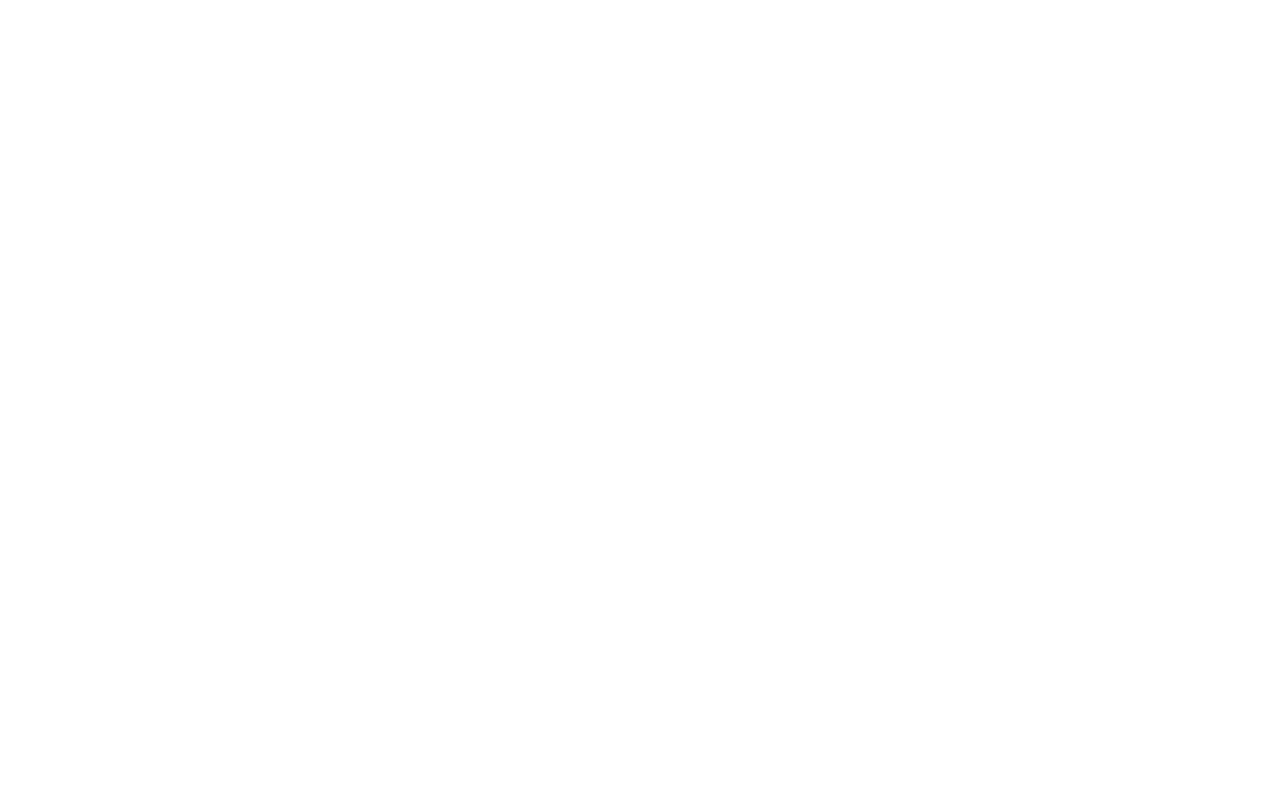
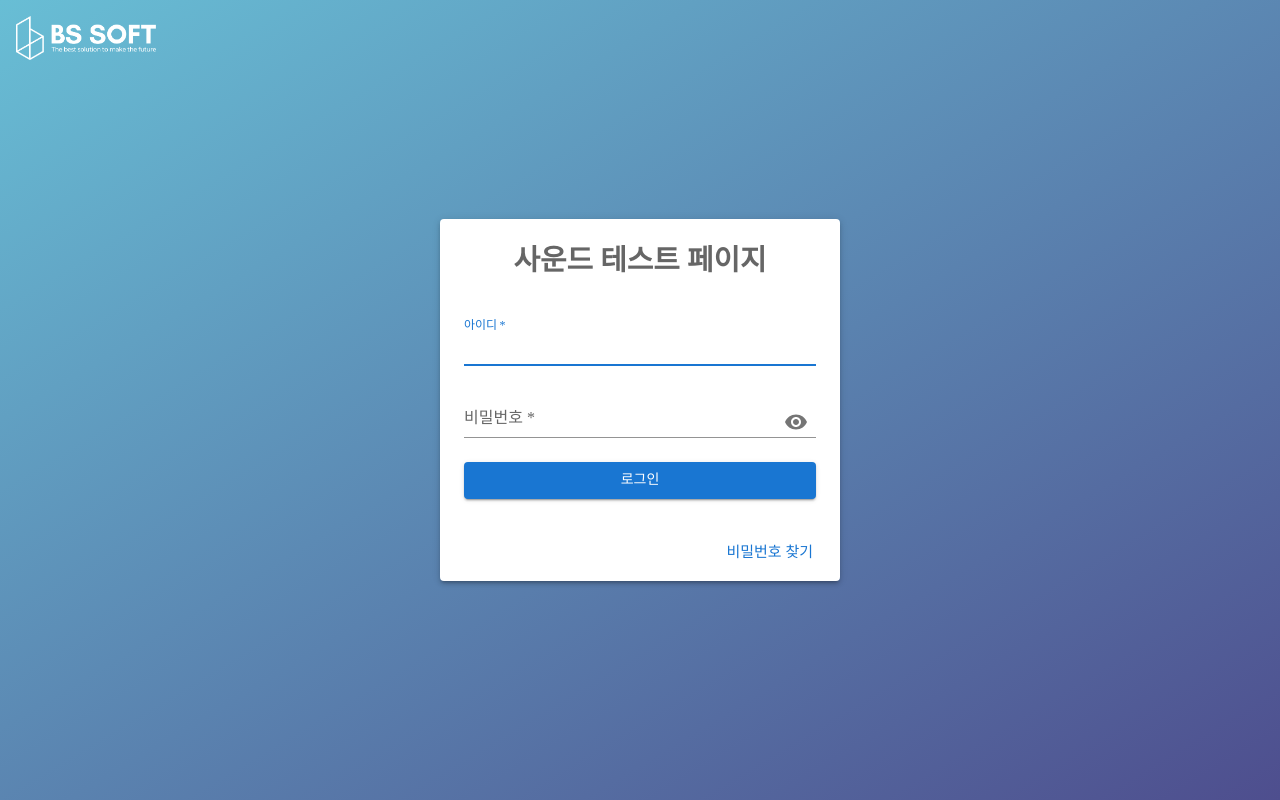
Before and after one commit to bssoft-dev/sound-test-web-2206, a React (Create React App) app: page /login in a window 1280 px wide. Before the commit this address had no page. Built offline with nearby package versions, Linux system fonts and the light colour scheme; a web font is replaced by a local one.

Commit message:
add: login page

```diff
--- a/package.json
+++ b/package.json
@@ -23,7 +23,7 @@
     "web-vitals": "^2.1.4"
   },
   "scripts": {
-    "start": "export PORT=22063 DANGEROUSLY_DISABLE_HOST_CHECK=true && react-scripts start",
+    "start": "export PORT=22064 DANGEROUSLY_DISABLE_HOST_CHECK=true && react-scripts start",
     "build": "react-scripts build",
     "test": "react-scripts test",
     "eject": "react-scripts eject"
--- a/src/App.js
+++ b/src/App.js
@@ -8,6 +8,7 @@
 
 import './styles.css';
 import TestPage from "./pages/TestPage";
+import LoginPage from "./pages/LoginPage";
 
 const theme = createTheme({
   typography: {
@@ -21,9 +22,10 @@
       <Router>
         <Routes>
           <Route path="/" element={<IndexPage />} />
+          <Route path="/login" element={<LoginPage />} />
           <Route path="/sound-test" element={<SoundTestPage />} />
           <Route path="/bss-test" element={<BssTestPage />} />
-          <Route path="/test" element={<TestPage />} />
+          {/* <Route path="/test" element={<TestPage />} /> */}
         </Routes>
       </Router>
   </ThemeProvider>
--- a/src/components/Layout/SideNav/SideNav.jsx
+++ b/src/components/Layout/SideNav/SideNav.jsx
@@ -12,6 +12,12 @@
         <aside className="SideMenu">
             <ul>
                 <li>
+                    <NavLink to='/login'
+                        className={({ isActive, isPending }) =>
+                        isPending ? "pending" : isActive ? "active" : ""
+                    }>로그인</NavLink>
+                </li>
+                <li>
                     <NavLink to='/sound-test'
                         className={({ isActive, isPending }) =>
                         isPending ? "pending" : isActive ? "active" : ""
@@ -23,12 +29,12 @@
                         isPending ? "pending" : isActive ? "active" : ""
                     }>화자 분리 테스트</NavLink>
                 </li>
-                <li>
+                {/* <li>
                     <NavLink to='/test'
                         className={({ isActive, isPending }) =>
                         isPending ? "pending" : isActive ? "active" : ""
                     }>테스트</NavLink>
-                </li>
+                </li> */}
             </ul>
         </aside>
     </div>)
--- a/src/components/Layout/layout.css
+++ b/src/components/Layout/layout.css
@@ -6,7 +6,7 @@
     --headerHight: 60px;
     --sideNavWidth: 240px;
     --mainWidth: calc(100vw - var(--sideNavWidth));
-    --border: 1px solid #eee;
+    --border: 1px solid #ddd;
 }
 
 .layout {
--- /dev/null
+++ b/src/components/User/Login/ForGotPassword.jsx
@@ -0,0 +1,49 @@
+import React, { useState } from 'react';
+import { Box, Button, Dialog, DialogActions, DialogContent, DialogTitle, Slide, TextField } from '@mui/material';
+
+
+const Transition = React.forwardRef(function Transition(props, ref) {
+  return <Slide direction="up" ref={ref} {...props} />;
+});
+
+export default function ForGotPassword({open, handleOpen, handleClose}) {
+    const handleSubmit = (event) => {
+        event.preventDefault();
+        const data = new FormData(event.currentTarget);
+        console.log({
+            userId: data.get('userId'),
+            password: data.get('password'),
+        });
+    };
+  return (<>
+      <Dialog
+        open={open}
+        TransitionComponent={Transition}
+        keepMounted
+        onClose={handleClose}
+        fullWidth
+        maxWidth='xs'
+      >
+        <DialogTitle>비밀번호 찾기</DialogTitle>
+        <DialogContent>
+            <Box component="form"
+                onSubmit={handleSubmit}
+                sx={{ textAlign: 'center' }}>
+                <TextField required fullWidth autoFocus
+                    margin="dense"
+                    id="name"
+                    label="이름"
+                    type="name"
+                    variant="standard"
+                />
+                <Button
+                    type="submit"
+                    variant="contained"
+                    sx={{ mt: 3 }}>
+                    비밀번호 찾기
+                </Button>
+            </Box>
+        </DialogContent>
+      </Dialog>
+    </>);
+}
--- /dev/null
+++ b/src/components/User/Login/Login.jsx
@@ -0,0 +1,83 @@
+import { useState } from "react";
+import { Box, Button, Card, CardActions, CardContent, CardHeader, FormControl, IconButton, Input, InputAdornment, InputLabel, TextField, Typography } from "@mui/material";
+import Visibility from '@mui/icons-material/Visibility';
+import VisibilityOff from '@mui/icons-material/VisibilityOff';
+import ForGotPassword from "./ForGotPassword";
+
+export default function Login() {
+    const [showPassword, setShowPassword] = useState(false);
+    const [open, setOpen] = useState(false);
+
+    const handleOpen = () => setOpen(true);
+    const handleClose = () => setOpen(false);
+
+    const handleClickShowPassword = () => setShowPassword((show) => !show);
+    const handleMouseDownPassword = (event) => {
+        event.preventDefault();
+    };
+    const handleSubmit = (event) => {
+        event.preventDefault();
+        const data = new FormData(event.currentTarget);
+        console.log({
+            userId: data.get('userId'),
+            password: data.get('password'),
+        });
+    };
+
+    return (<>
+        <Card
+            sx={{ maxWidth: 400, boxShadow: 3, mt: '-60px' }} >
+            <CardHeader sx={{ pt: 3 }}
+                title={
+                <Typography variant="h4" fontWeight={600} color="text.secondary"
+                    sx={{ fontSize: '1.8rem', textAlign: 'center' }}>
+                        사운드 테스트 페이지
+                </Typography>
+            } />
+            <CardContent sx={{ px: 3 }}>
+                <Box component="form" onSubmit={handleSubmit} sx={{ mt: 1 }}>
+                    <TextField required fullWidth autoFocus
+                        id="userId"
+                        label="아이디"
+                        name="userId"
+                        autoComplete="userId"
+                        sx={{marginBottom: 3}}
+                        variant="standard"
+                    />
+                    <FormControl fullWidth>
+                        <InputLabel htmlFor="password" sx={{ml: '-14px'}}>비밀번호 *</InputLabel>
+                        <Input required
+                            id="password"
+                            label="Password"
+                            name="password"
+                            autoComplete="password"
+                            type={showPassword ? 'text' : 'password'}
+                            endAdornment={
+                                <InputAdornment position="end">
+                                    <IconButton
+                                        aria-label="toggle password visibility"
+                                        onClick={handleClickShowPassword}
+                                        onMouseDown={handleMouseDownPassword} >
+                                        {showPassword ? <VisibilityOff /> : <Visibility />}
+                                    </IconButton>
+                                </InputAdornment>}
+                        />
+                    </FormControl>
+                    <Button fullWidth
+                        type="submit"
+                        variant="contained"
+                        sx={{ mt: 3, mb: 2 }}>
+                        로그인
+                    </Button>
+                </Box>
+            </CardContent>
+            <CardActions sx={{justifyContent: "flex-end", pt: 0, pr: 2}}>
+                <Button size="large"
+                    onClick={handleOpen}>
+                        비밀번호 찾기
+                </Button>
+            </CardActions>
+        </Card>
+        <ForGotPassword open={open} handleOpen={handleOpen} handleClose={handleClose} />
+    </>)
+}
--- /dev/null
+++ b/src/pages/LoginPage.jsx
@@ -0,0 +1,38 @@
+import { Box, Grid } from "@mui/material";
+import { makeStyles } from "@mui/styles";
+import logoImage from "../static/images/logo-white.png"
+import Login from "../components/User/Login/Login";
+
+const useStyles = makeStyles(theme => ({
+    gradientBG: {
+        width: '100vw',
+        height: '100vh',
+        background: 'rgb(104,190,213)',
+        background: 'linear-gradient(149deg, rgba(104,190,213,1) 0%, rgba(78,78,142,1) 100%)'
+    }
+  }));
+
+export default function LoginPage() {
+    const classes = useStyles();
+
+    return (<Grid container
+        flexDirection="column"
+        justifyContent="center"
+        alignItems="center"
+        sx={{ minHeight: '100vh' }}
+        xs={12} >
+        <Grid className={classes.gradientBG}
+            position='absolute' bottom={0} zIndex='-1' >
+        </Grid>
+        <Grid container sx={{ p: 2, pb:0, boxSizing: 'border-box', height: '60px' }}>
+            <img src={logoImage} className="logo" alt="비에스소프트"
+                height="100%"/>
+        </Grid>
+        <Grid container
+            justifyContent="center"
+            alignItems="center"
+            flex={1}>
+            <Login />
+        </Grid>
+    </Grid>)
+}
```
Also changed, not shown: src/static/images/logo-white.png (added).
